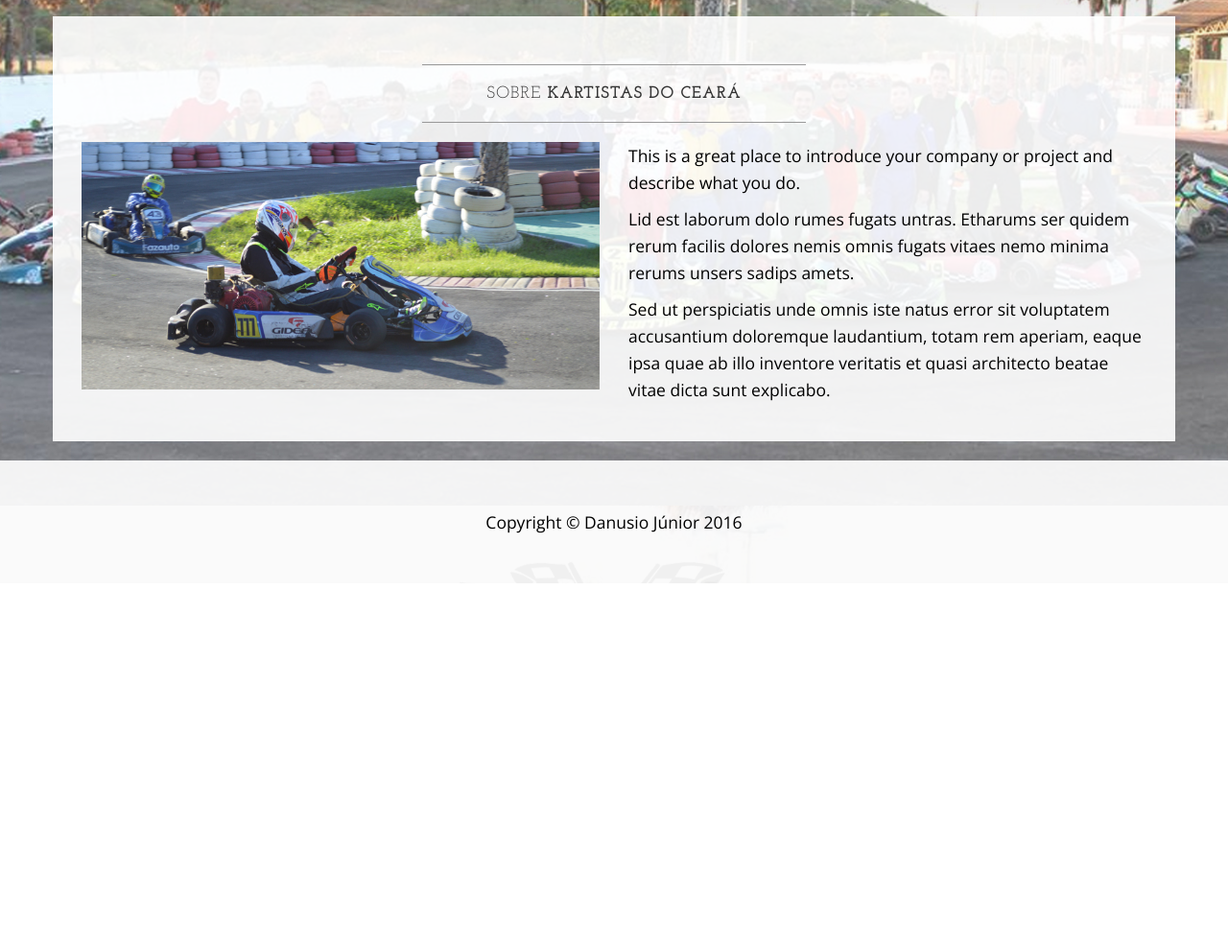
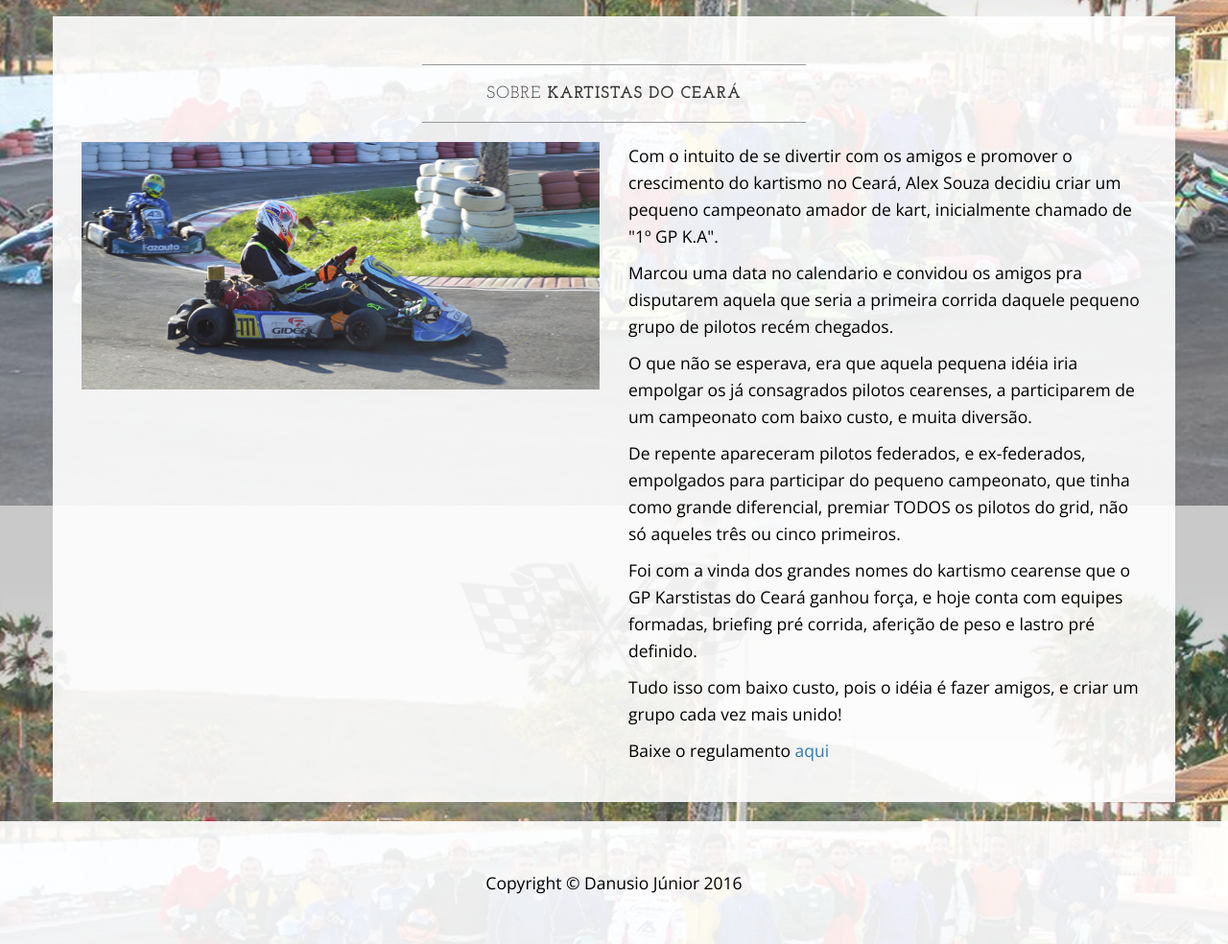
Before and after one commit to danusiojr/KartistasdoCeara, a plain HTML site: page sobre.html in a window 1280 px wide. Shown: the part 273-1257 px from the top of the page at 96% size. Before the commit the page ends 881 px from the top, so only its background shows below. Drawn offline with nearby package versions, Linux system fonts and the light colour scheme.

Commit message:
Update sobre.html

```diff
--- a/sobre.html
+++ b/sobre.html
@@ -86,9 +86,14 @@
                     <img class="img-responsive img-border-left" src="img/slide-2.jpg" alt="">
                 </div>
                 <div class="col-md-6">
-                    <p>This is a great place to introduce your company or project and describe what you do.</p>
-                    <p>Lid est laborum dolo rumes fugats untras. Etharums ser quidem rerum facilis dolores nemis omnis fugats vitaes nemo minima rerums unsers sadips amets.</p>
-                    <p>Sed ut perspiciatis unde omnis iste natus error sit voluptatem accusantium doloremque laudantium, totam rem aperiam, eaque ipsa quae ab illo inventore veritatis et quasi architecto beatae vitae dicta sunt explicabo.</p>
+                    <p>Com o intuito de se divertir com os amigos e  promover o crescimento do kartismo no Ceará, Alex Souza  decidiu criar um pequeno campeonato amador de kart, inicialmente chamado de "1º GP K.A".  </p>
+                    <p>Marcou uma data no calendario e convidou os amigos pra disputarem aquela que seria a primeira corrida daquele pequeno grupo de pilotos recém chegados.</p>
+                    <p>O que não se esperava, era que aquela pequena idéia iria empolgar os já consagrados pilotos cearenses, a participarem de um campeonato com baixo custo, e muita diversão.</p>
+                    <p>De repente apareceram pilotos federados, e ex-federados, empolgados para participar do pequeno campeonato, que tinha como grande diferencial, premiar TODOS os pilotos do grid, não só aqueles três ou cinco primeiros.</p>
+                    <p>Foi com a vinda dos grandes nomes do kartismo cearense que o GP Karstistas do Ceará ganhou força, e hoje conta com equipes formadas, briefing pré corrida, aferição de peso e lastro pré definido.</p>
+                    <p>Tudo isso com baixo custo, pois o idéia é fazer amigos, e criar um grupo cada vez mais unido!</p>
+
+                    <p>Baixe o regulamento <a href="downloads/Regulamento 1ª Copa Kartistas do Ceará.pdf" target="_blank">aqui</a> </p>
                 </div>
                 <div class="clearfix"></div>
             </div>
```
